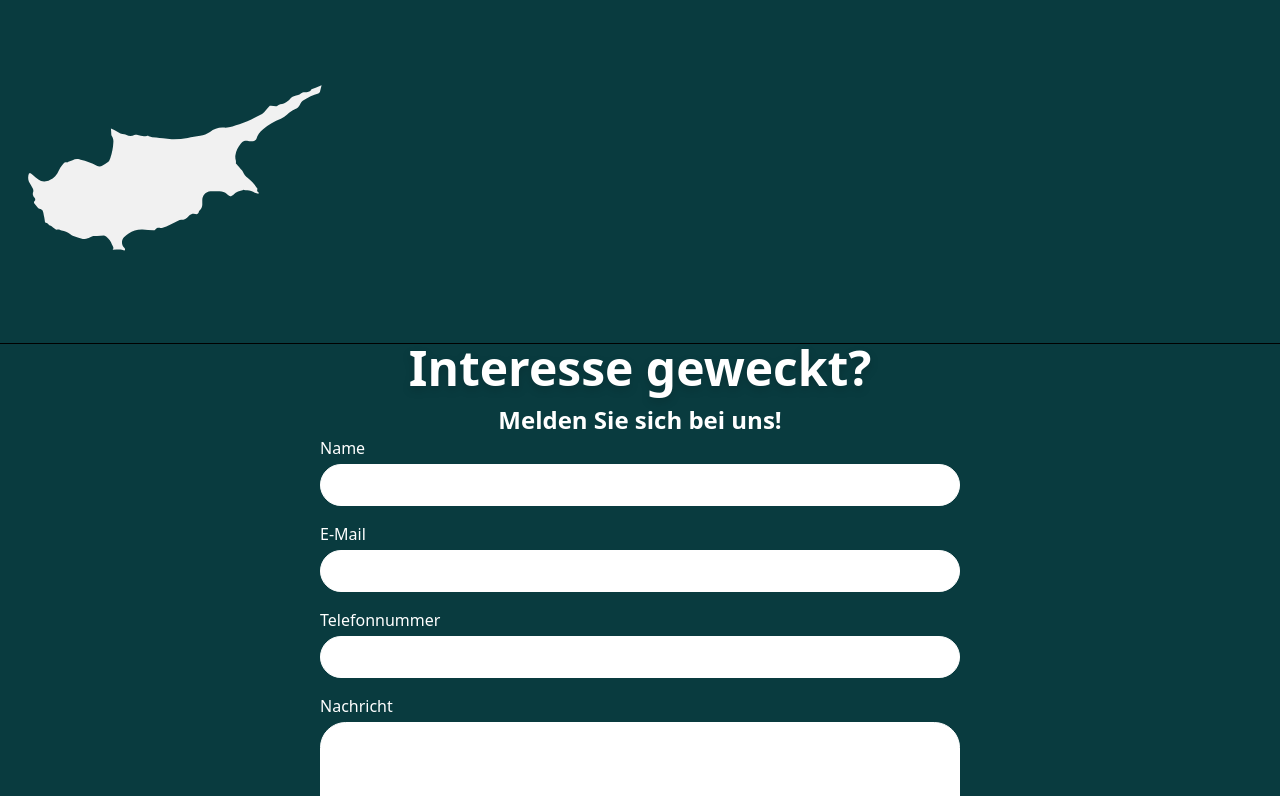
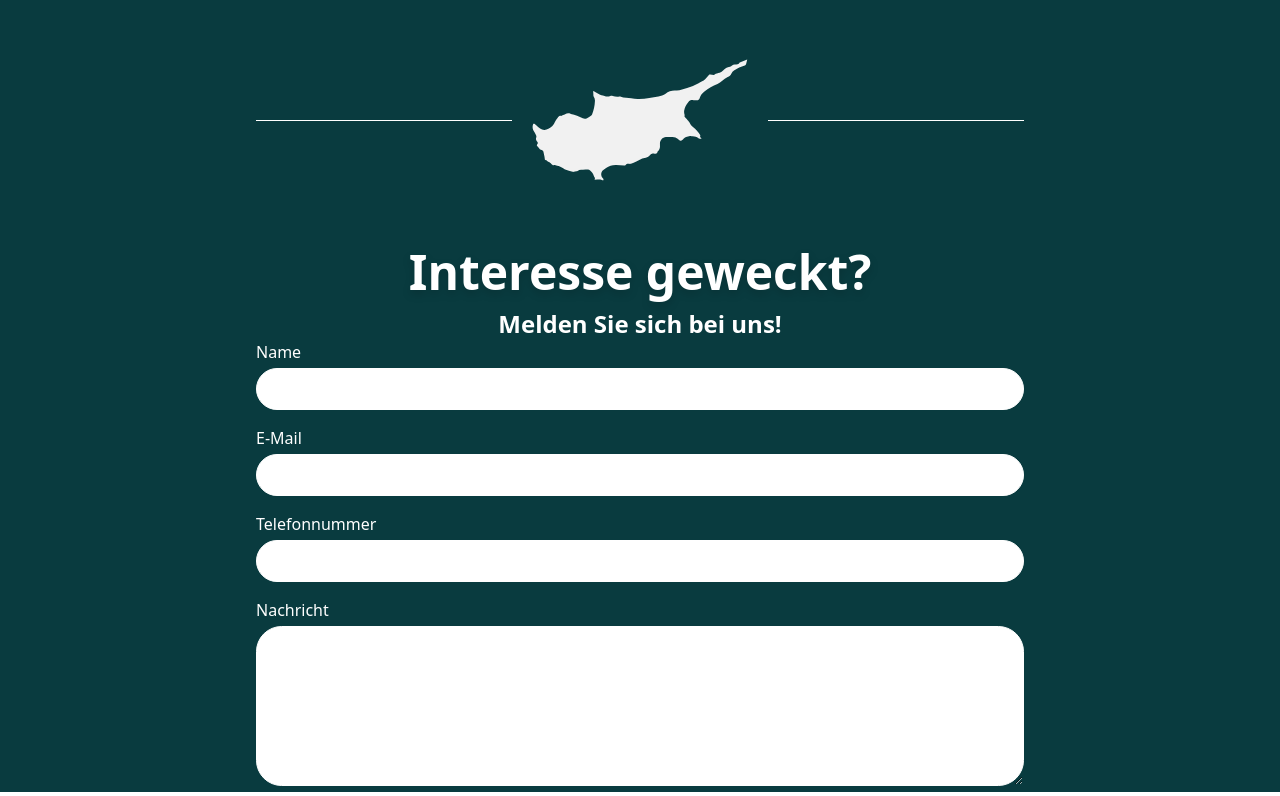
Before and after one commit to thisbeilithyor/financecm, a React (Vite) app in the folder frontendVite/: page /kontakt in a window 1280 px wide. Shown: the part 860-1656 px from the top of the page. Built offline with nearby package versions, Linux system fonts and the light colour scheme.

Commit message:
IslandGraphic TailwindCSS

```diff
--- a/frontendVite/src/nonadmin/components/IslandGraphic.jsx
+++ b/frontendVite/src/nonadmin/components/IslandGraphic.jsx
@@ -3,18 +3,20 @@
 const IslandGraphic = ({ isWhite=false }) => {
     return (
         <>
-            <div className={`${isWhite ? "bg-[#093B3F]" : "bg-[#f1f1f1]"} !border-none`}>
+            <div className={`${isWhite ? "bg-[#093B3F]" : "bg-[#f1f1f1]"} !border-none flex items-center justify-center`}>
 
-            <div className="hrContainer">
-            <hr></hr>
+            <div className="w-[20vw]">
+                <hr className={`${isWhite ? "border-white" : "border-[#093B3F]"}`}></hr>
             </div>
+
             {!isWhite ?
-                <img className="!border-none" src='island.svg'></img>
+                <img className="!border-none w-[20vw]" src='island.svg'></img>
                 :
-                <img className="!border-none" src='island-white.svg'></img>
+                <img className="!border-none w-[20vw]" src='island-white.svg'></img>
             }
-            <div className="hrContainer">
-            <hr></hr>
+
+            <div className="w-[20vw]">
+                <hr className={`${isWhite ? "border-white" : "border-[#093B3F]"}`}></hr>
             </div>
             </div>
         </>
--- a/frontendVite/src/nonadmin/kontakt/KontaktForm.jsx
+++ b/frontendVite/src/nonadmin/kontakt/KontaktForm.jsx
@@ -2,7 +2,7 @@ const KontaktForm = ({form, handleChange}) => {
     return (
         <>
             <div className="bg-[#093B3F] mt-0">
-            <form className="space-y-4 w-[50vw] m-auto">
+            <form className="space-y-4 w-[60vw] m-auto">
                 <label className="block text-white mb-1">Name</label>
                 <input type="text" name="name" value={form.name} onChange={handleChange}
                 className="w-full border border-white rounded-full px-3 py-2 focus:outline-none focus:ring-2 focus:ring-white bg-white"></input>
@@ -18,8 +18,6 @@ const KontaktForm = ({form, handleChange}) => {
                 <label className="block text-white mb-1">Nachricht</label>
                 <textarea type="" name="message" value={form.message} onChange={handleChange}
                 className="w-full h-40 border border-white rounded-[2vw] px-3 py-2 focus:outline-none focus:ring-2 focus:ring-white bg-white"></textarea>
-
-
             </form>
             </div>
         </>
```
